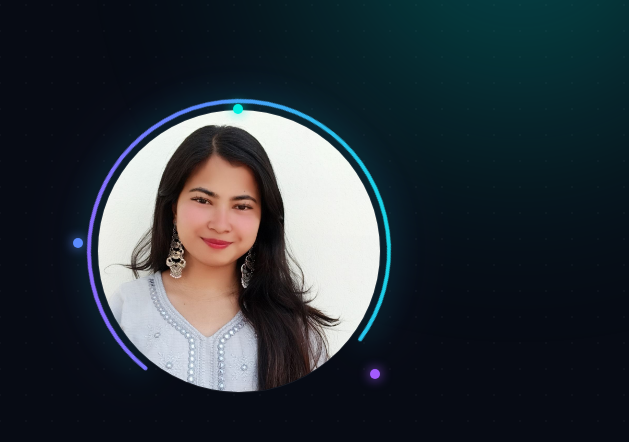
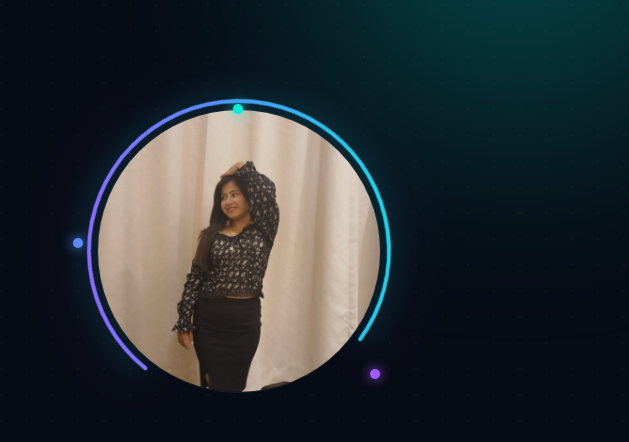
Before and after one commit to sabina701/Portfolio_Website, a plain HTML site: page index.html in a window 1280 px wide. Shown: the part 178-620 px from the top of the page, 651-1280 px from the left. Drawn offline with nearby package versions, Linux system fonts and the light colour scheme.

Commit message:
changing profile photo

```diff
--- a/index.html
+++ b/index.html
@@ -150,11 +150,7 @@
               />
             </svg>
             <div class="portrait">
-              <img
-                src="my_portfolio_photo.jpeg"
-                alt="Your name"
-                class="portrait-img"
-              />
+              <img src="portfolio.jpeg" alt="Your name" class="portrait-img" />
             </div>
             <span class="dot dot-a"></span>
             <span class="dot dot-b"></span>
```
Also changed, not shown: portfolio.jpeg (added).
